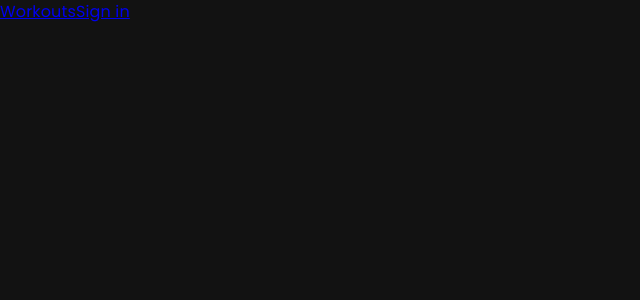
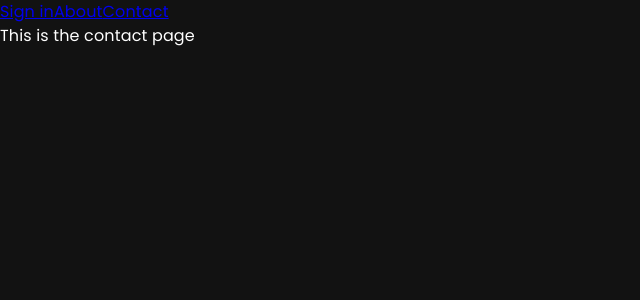
Before and after one commit to LerkkaP/WorkoutLogger, a React (Create React App) app: page /contact in a window 1280 px wide. Before the commit this address had no page. Shown: the top 300 px of the page, without its empty margins (0-640 px from the left). Built offline with nearby package versions, Linux system fonts and the light colour scheme; data requests are answered from the project's data file.

Commit message:
add links to about and contact and work on the sign in

```diff
--- a/src/api/services/auth.js
+++ b/src/api/services/auth.js
@@ -14,16 +14,15 @@ const register = async (userData) => {
 const login = async (userData) => {
   const response = await axios.post(`${baseUrl}/signin`, userData);
 
-  /*if (response.data) {
-    localStorage.setItem("user", JSON.stringify(response.data));
+  if (response.data) {
+    localStorage.setItem("user", JSON.stringify(response.data.username));
   }
 
-  return response.data;*/
+  return response.data;
 };
 
-/*
 const logout = () => {
   localStorage.remove("user");
-};*/
+};
 
-export default { register, login };
+export default { register, login, logout };
--- /dev/null
+++ b/src/components/About/About.js
@@ -0,0 +1,5 @@
+const About = () => {
+  return "This is the about page";
+};
+
+export default About;
--- /dev/null
+++ b/src/components/Contact/Contact.js
@@ -0,0 +1,5 @@
+const Contact = () => {
+  return "This is the contact page";
+};
+
+export default Contact;
--- a/src/components/Navbar/Navbar.js
+++ b/src/components/Navbar/Navbar.js
@@ -1,21 +1,34 @@
-import { Routes, Route, NavLink } from "react-router-dom";
+import { Routes, Route, NavLink, Navigate } from "react-router-dom";
 
 import Signup from "../Signup/Signup";
 import Signin from "../Signin/Signin";
+import About from "../About/About";
+import Contact from "../Contact/Contact";
 import Workouts from "../Workouts/Workouts";
+import { useSelector } from "react-redux";
 
 const Navbar = () => {
+  const user = useSelector((state) => state.auth);
+
   return (
     <div>
       <div>
-        <NavLink to={"/"}>Workouts</NavLink>
+        {user.user && <NavLink to={"/"}>Workouts</NavLink>}
         <NavLink to={"/signin"}>Sign in</NavLink>
+        <NavLink to={"/about"}>About</NavLink>
+        <NavLink to={"/Contact"}>Contact</NavLink>
       </div>
 
       <Routes>
-        <Route path="/" element={<Workouts />} />
+        {user.user ? (
+          <Route path="/" element={<Workouts />} />
+        ) : (
+          <Route path="/signin" element={<Signin />} />
+        )}
         <Route path="/signup" element={<Signup />} />
         <Route path="/signin" element={<Signin />} />
+        <Route path="/about" element={<About />} />
+        <Route path="/contact" element={<Contact />} />
       </Routes>
     </div>
   );
--- a/src/components/Signin/Signin.js
+++ b/src/components/Signin/Signin.js
@@ -4,7 +4,6 @@ import styles from "../../assets/authForms.module.css";
 import { loginUser } from "../../actions/AuthActions";
 import { useForm } from "react-hook-form";
 import { Button, TextField } from "@mui/material";
-
 
 const Signin = () => {
   const dispatch = useDispatch();
@@ -21,8 +20,8 @@ const Signin = () => {
       username: data.username,
       password: data.password,
     };
-    console.log(userData)
-    //dispatch(loginUser(userData));
+
+    dispatch(loginUser(userData));
     reset();
   };
 
@@ -48,11 +47,16 @@ const Signin = () => {
             {...register("password", { required: "Password is is required" })}
             error={!!errors.password}
             helperText={errors.password && errors.password.message}
-            />
+          />
         </div>
       </div>
       <div>
-        <Button className={styles.btn} type="submit" variant="contained" color="primary">
+        <Button
+          className={styles.btn}
+          type="submit"
+          variant="contained"
+          color="primary"
+        >
           Sign in
         </Button>
       </div>
```
